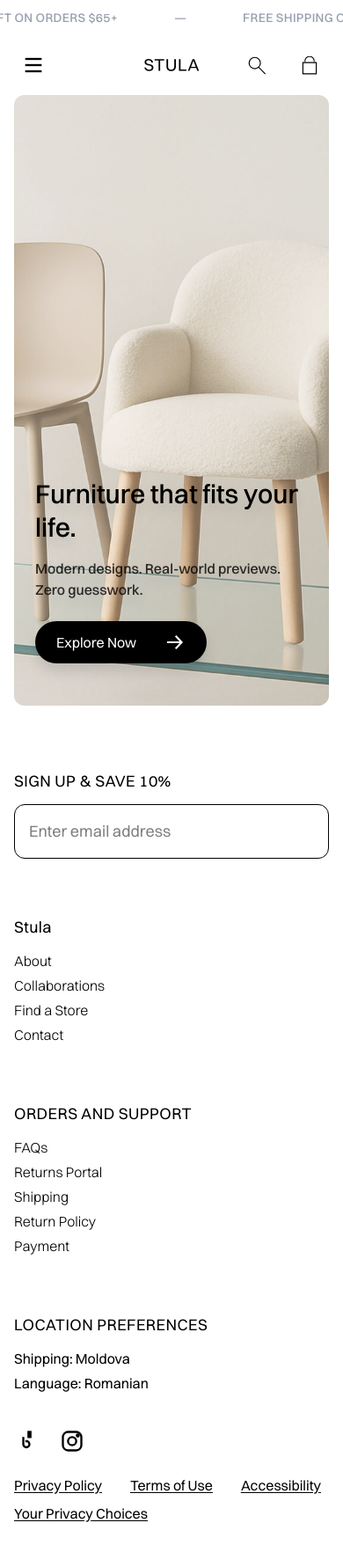
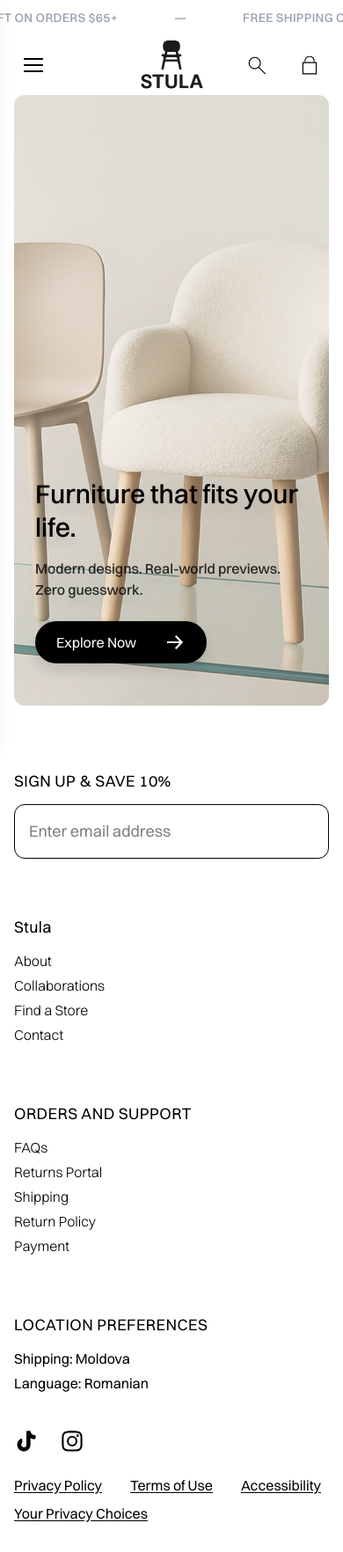
Before and after one commit to ecmasx/teza-de-an, a Next.js app: page / in a window 390 px wide. Shown: the whole page at 88% size. Built offline with nearby package versions, Linux system fonts and the light colour scheme.

Commit message:
Remove next.config.mjs and update layout metadata; enhance Header component with new styles and social links

```diff
--- a/app/layout.tsx
+++ b/app/layout.tsx
@@ -23,8 +23,12 @@ const switzer = localFont({
 })
 
 export const metadata: Metadata = {
-  title: 'AR Furniture Store',
-  description: 'Aici vei găsi cele mai bune produse de mobilier 3D',
+  title: 'STULA',
+  description: 'Modern furniture with AR preview',
+  icons: {
+    icon: '/images/favicon.png',
+    apple: '/images/favicon.png',
+  },
 }
 
 export default function RootLayout({
--- a/next.config.mjs
+++ /dev/null
@@ -1,6 +0,0 @@
-/** @type {import('next').NextConfig} */
-const nextConfig = {
-  /* config options here */
-}
-
-export default nextConfig
--- /dev/null
+++ b/next.config.ts
@@ -0,0 +1,7 @@
+import type { NextConfig } from 'next'
+
+const nextConfig: NextConfig = {
+  /* config options here */
+}
+
+export default nextConfig
--- a/src/components/Header.tsx
+++ b/src/components/Header.tsx
@@ -2,6 +2,7 @@
 import React, { useState } from 'react'
 import { Icon } from './Icons'
 import Link from 'next/link'
+import Image from 'next/image'
 
 export default function Header() {
   const [menuOpen, setMenuOpen] = useState(false)
@@ -17,20 +18,29 @@ export default function Header() {
           <Icon name="burger" />
         </button>
         <nav className="hidden lg:flex gap-6">
-          <a href="#" className="font-normal hover:underline">
+          <a
+            href="#"
+            className="relative font-normal after:absolute after:left-0 after:bottom-0 after:h-[1px] after:w-0 after:bg-black after:transition-all after:duration-500 after:ease-in-out hover:after:w-full"
+          >
             Shop
           </a>
-          <a href="#" className="font-normal hover:underline">
+          <a
+            href="#"
+            className="relative font-normal after:absolute after:left-0 after:bottom-0 after:h-[1px] after:w-0 after:bg-black after:transition-all after:duration-500 after:ease-in-out hover:after:w-full"
+          >
             Chairs
           </a>
-          <a href="#" className="font-normal hover:underline">
+          <a
+            href="#"
+            className="relative font-normal after:absolute after:left-0 after:bottom-0 after:h-[1px] after:w-0 after:bg-black after:transition-all after:duration-500 after:ease-in-out hover:after:w-full"
+          >
             Categories
           </a>
         </nav>
       </div>
       <div className="absolute left-1/2 -translate-x-1/2 flex items-center">
         <Link href="/" className="text-2xl font-light tracking-wide">
-          <Icon name="logo" size={64} className="py-1.5" />
+          <Image src="/images/logo.png" alt="logo" width={100} height={100} />
         </Link>
       </div>
       <div className="flex items-center gap-4">
@@ -42,13 +52,20 @@ export default function Header() {
         </button>
       </div>
 
-      {menuOpen && (
-        <>
+      {/* Overlay */}
       <div
-            className="fixed inset-0 bg-black/40 z-40 lg:hidden"
+        className={`fixed inset-0 bg-black transition-opacity duration-500 ease-in-out lg:hidden z-40 ${
+          menuOpen ? 'opacity-40 pointer-events-auto' : 'opacity-0 pointer-events-none'
+        }`}
         onClick={() => setMenuOpen(false)}
       />
-          <div className="fixed top-0 left-0 h-full w-4/5 bg-white shadow-lg z-50 flex flex-col pt-4 px-4 gap-6 lg:hidden animate-slide-in duration-300">
+
+      {/* Side drawer */}
+      <div
+        className={`fixed top-0 left-0 h-full w-4/5 bg-white shadow-lg z-50 flex flex-col pt-8 px-4 gap-6 lg:hidden transform transition-transform duration-500 ease-in-out ${
+          menuOpen ? 'translate-x-0' : '-translate-x-full'
+        }`}
+      >
         <button
           aria-label="Close menu"
           className="self-end w-16 h-16 flex items-center justify-center"
@@ -57,19 +74,56 @@ export default function Header() {
           <Icon name="close" />
         </button>
         <nav className="flex flex-col gap-4 px-4 uppercase">
-              <a href="#" className="text-lg font-medium" onClick={() => setMenuOpen(false)}>
+          <a
+            href="#"
+            className="relative text-lg font-medium after:absolute after:left-0 after:bottom-0 after:h-[1px] after:w-0 after:bg-black after:transition-all after:duration-500 after:ease-in-out hover:after:w-full"
+            onClick={() => setMenuOpen(false)}
+          >
             Shop
           </a>
-              <a href="#" className="text-lg font-medium" onClick={() => setMenuOpen(false)}>
+          <a
+            href="#"
+            className="relative text-lg font-medium after:absolute after:left-0 after:bottom-0 after:h-[1px] after:w-0 after:bg-black after:transition-all after:duration-500 after:ease-in-out hover:after:w-full"
+            onClick={() => setMenuOpen(false)}
+          >
             Chairs
           </a>
-              <a href="#" className="text-lg font-medium" onClick={() => setMenuOpen(false)}>
+          <a
+            href="#"
+            className="relative text-lg font-medium after:absolute after:left-0 after:bottom-0 after:h-[1px] after:w-0 after:bg-black after:transition-all after:duration-500 after:ease-in-out hover:after:w-full"
+            onClick={() => setMenuOpen(false)}
+          >
             Categories
           </a>
         </nav>
+        {/* Social links */}
+        <div className="mt-auto flex items-center gap-6 px-4 pb-8">
+          <a
+            href="https://www.instagram.com"
+            target="_blank"
+            rel="noopener noreferrer"
+            aria-label="Instagram"
+          >
+            <Icon
+              name="instagram"
+              size={24}
+              className="transition-transform duration-300 ease-in-out hover:scale-110"
+            />
+          </a>
+          <a
+            href="https://www.tiktok.com"
+            target="_blank"
+            rel="noopener noreferrer"
+            aria-label="TikTok"
+          >
+            <Icon
+              name="tiktok"
+              size={24}
+              className="transition-transform duration-300 ease-in-out hover:scale-110"
+            />
+          </a>
         </div>
-        </>
-      )}
+      </div>
     </header>
   )
 }
--- a/src/components/Icons.tsx
+++ b/src/components/Icons.tsx
@@ -11,32 +11,33 @@ export function Icon({ name, className = '', size = 28 }: IconProps) {
     case 'tiktok':
       return (
         <svg
+          fill="currentColor"
           width={size}
           height={size}
-          fill="none"
-          stroke="currentColor"
-          strokeWidth="2"
           viewBox="0 0 24 24"
+          id="tiktok"
+          data-name="Flat Color"
+          xmlns="http://www.w3.org/2000/svg"
           className={className}
         >
-          <path d="M9 8v7a3 3 0 1 0 3-3h-1" />
-          <path d="M16 8V3h-2v5h2z" />
+          <path
+            id="primary"
+            d="M21,7V9a1,1,0,0,1-1,1,8,8,0,0,1-4-1.08V15.5A6.5,6.5,0,1,1,6.53,9.72a1,1,0,0,1,1.47.9v2.52a.92.92,0,0,1-.28.62,2.49,2.49,0,0,0,2,4.23A2.61,2.61,0,0,0,12,15.35V3a1,1,0,0,1,1-1h2.11a1,1,0,0,1,1,.83A4,4,0,0,0,20,6,1,1,0,0,1,21,7Z"
+            style={{ fill: 'rgb(0, 0, 0)' }}
+          ></path>
         </svg>
       )
     case 'instagram':
       return (
         <svg
+          fill="currentColor"
           width={size}
           height={size}
-          fill="none"
-          stroke="currentColor"
-          strokeWidth="2"
           viewBox="0 0 24 24"
-          className={className}
+          xmlns="http://www.w3.org/2000/svg"
+          data-name="Layer 1"
         >
-          <rect x="3" y="3" width="18" height="18" rx="5" />
-          <circle cx="12" cy="12" r="4" />
-          <circle cx="17.5" cy="6.5" r="1" />
+          <path d="M17.34,5.46h0a1.2,1.2,0,1,0,1.2,1.2A1.2,1.2,0,0,0,17.34,5.46Zm4.6,2.42a7.59,7.59,0,0,0-.46-2.43,4.94,4.94,0,0,0-1.16-1.77,4.7,4.7,0,0,0-1.77-1.15,7.3,7.3,0,0,0-2.43-.47C15.06,2,14.72,2,12,2s-3.06,0-4.12.06a7.3,7.3,0,0,0-2.43.47A4.78,4.78,0,0,0,3.68,3.68,4.7,4.7,0,0,0,2.53,5.45a7.3,7.3,0,0,0-.47,2.43C2,8.94,2,9.28,2,12s0,3.06.06,4.12a7.3,7.3,0,0,0,.47,2.43,4.7,4.7,0,0,0,1.15,1.77,4.78,4.78,0,0,0,1.77,1.15,7.3,7.3,0,0,0,2.43.47C8.94,22,9.28,22,12,22s3.06,0,4.12-.06a7.3,7.3,0,0,0,2.43-.47,4.7,4.7,0,0,0,1.77-1.15,4.85,4.85,0,0,0,1.16-1.77,7.59,7.59,0,0,0,.46-2.43c0-1.06.06-1.4.06-4.12S22,8.94,21.94,7.88ZM20.14,16a5.61,5.61,0,0,1-.34,1.86,3.06,3.06,0,0,1-.75,1.15,3.19,3.19,0,0,1-1.15.75,5.61,5.61,0,0,1-1.86.34c-1,.05-1.37.06-4,.06s-3,0-4-.06A5.73,5.73,0,0,1,6.1,19.8,3.27,3.27,0,0,1,5,19.05a3,3,0,0,1-.74-1.15A5.54,5.54,0,0,1,3.86,16c0-1-.06-1.37-.06-4s0-3,.06-4A5.54,5.54,0,0,1,4.21,6.1,3,3,0,0,1,5,5,3.14,3.14,0,0,1,6.1,4.2,5.73,5.73,0,0,1,8,3.86c1,0,1.37-.06,4-.06s3,0,4,.06a5.61,5.61,0,0,1,1.86.34A3.06,3.06,0,0,1,19.05,5,3.06,3.06,0,0,1,19.8,6.1,5.61,5.61,0,0,1,20.14,8c.05,1,.06,1.37.06,4S20.19,15,20.14,16ZM12,6.87A5.13,5.13,0,1,0,17.14,12,5.12,5.12,0,0,0,12,6.87Zm0,8.46A3.33,3.33,0,1,1,15.33,12,3.33,3.33,0,0,1,12,15.33Z" />
         </svg>
       )
     case 'search':
@@ -95,30 +96,22 @@ export function Icon({ name, className = '', size = 28 }: IconProps) {
         <svg
           width={size}
           height={size}
-          fill="none"
-          stroke="currentColor"
-          strokeWidth="2"
-          viewBox="0 0 24 24"
-          className={className}
-        >
-          <line x1="4" y1="6" x2="20" y2="6" />
-          <line x1="4" y1="12" x2="20" y2="12" />
-          <line x1="4" y1="18" x2="20" y2="18" />
-        </svg>
-      )
-    case 'logo':
-      return (
-        <svg
-          width={size}
-          height={size}
-          viewBox="0 0 39 10"
+          viewBox="0 0 28 28"
           fill="none"
           xmlns="http://www.w3.org/2000/svg"
           className={className}
         >
           <path
-            d="M1.98764 2.832C1.98764 5.136 6.99164 3.348 6.99164 6.696C6.99164 8.268 5.71964 9.144 3.97964 9.144C2.22764 9.144 1.02764 8.34 0.667641 6.696H1.81964C2.08364 7.668 2.81564 8.196 3.99164 8.196C5.21564 8.196 5.86364 7.656 5.86364 6.84C5.86364 4.344 0.859641 6.204 0.859641 2.904C0.859641 1.728 1.84364 0.696 3.64364 0.696C5.21564 0.696 6.47564 1.452 6.77564 3.192H5.61164C5.35964 2.112 4.66364 1.644 3.61964 1.644C2.58764 1.644 1.98764 2.112 1.98764 2.832ZM10.5482 9V1.776H7.75224V0.84H14.4482V1.776H11.6522V9H10.5482ZM22.5376 5.892C22.5376 7.908 21.2896 9.144 19.2856 9.144C17.2696 9.144 16.0216 7.908 16.0216 5.892V0.84H17.1376V5.892C17.1376 7.368 17.9416 8.256 19.2856 8.256C20.6296 8.256 21.4336 7.356 21.4336 5.892V0.84H22.5376V5.892ZM24.669 9V0.84H25.773V8.1H29.877V9H24.669ZM37.4004 9L36.6324 7.044H32.7204L31.9524 9H30.8604L34.0644 0.84H35.3364L38.5524 9H37.4004ZM34.4364 2.628L33.0564 6.156H36.2964L34.9164 2.628L34.6764 1.908L34.4364 2.628Z"
+            d="M3 7C3 6.44771 3.44772 6 4 6H24C24.5523 6 25 6.44771 25 7C25 7.55229 24.5523 8 24 8H4C3.44772 8 3 7.55229 3 7Z"
             fill="currentColor"
+          />
+          <path
+            d="M3 14C3 13.4477 3.44772 13 4 13H24C24.5523 13 25 13.4477 25 14C25 14.5523 24.5523 15 24 15H4C3.44772 15 3 14.5523 3 14Z"
+            fill="#000000"
+          />
+          <path
+            d="M4 20C3.44772 20 3 20.4477 3 21C3 21.5523 3.44772 22 4 22H24C24.5523 22 25 21.5523 25 21C25 20.4477 24.5523 20 24 20H4Z"
+            fill="#000000"
           />
         </svg>
       )
```
Also changed, not shown: public/images/favicon.png (added), public/images/logo.png (added). Lines whose indentation alone changed are shown as unchanged.
